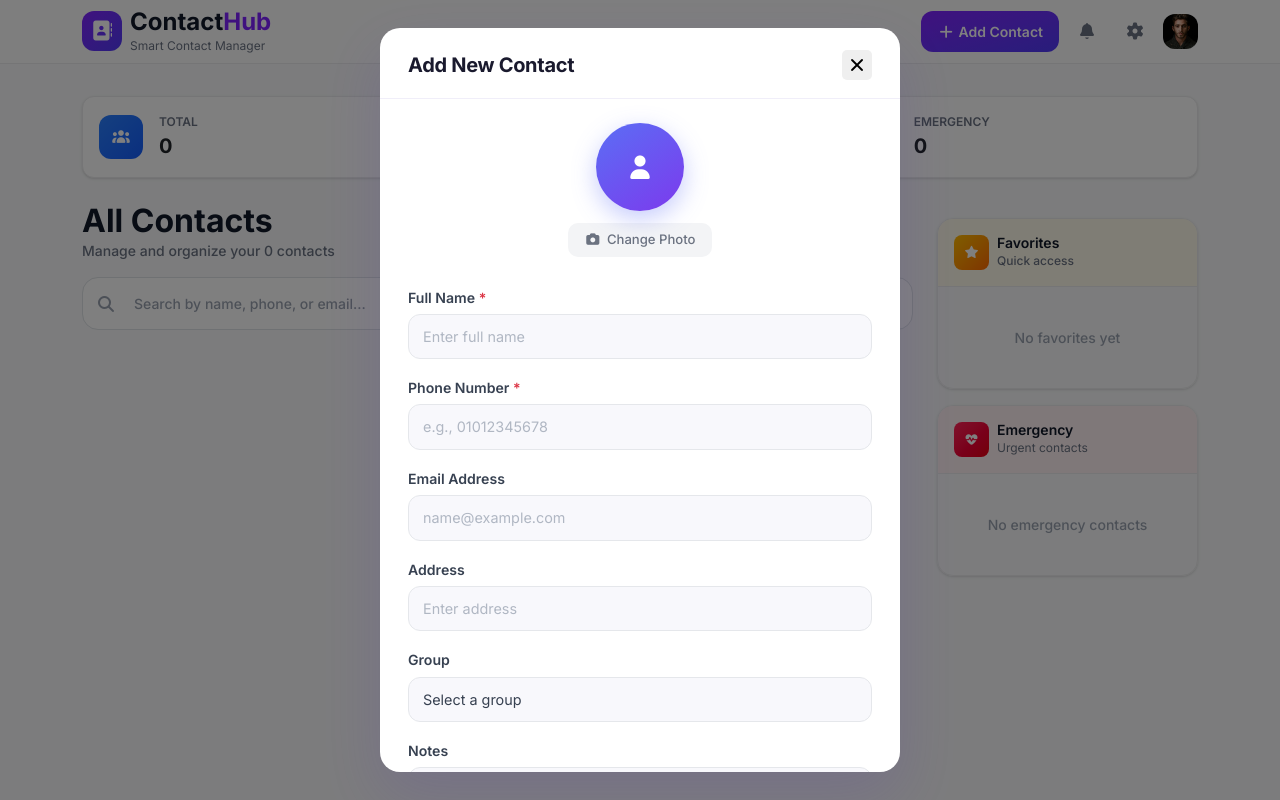
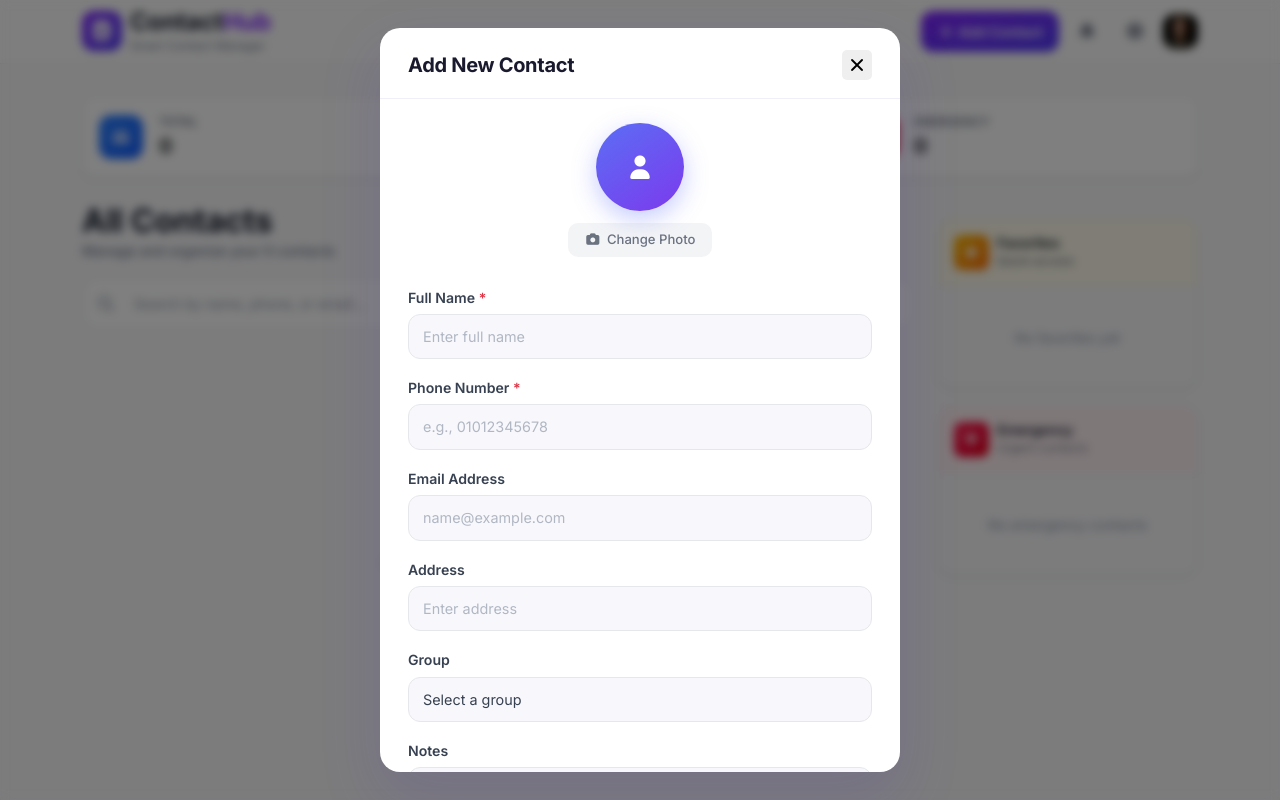
Before and after one commit to WaleedFathy22/ContactHub, a plain HTML site: page index.html in a window 1280 px wide. Both pictures are taken after a click on the button "Add Contact". Drawn offline with Linux system fonts and the light colour scheme; some packages are replaced by stand-ins of ours; a script that the page names is missing.

Commit message:
add background blure to modal

```diff
--- a/css/style.css
+++ b/css/style.css
@@ -392,6 +392,10 @@ nav button:hover {
 /* ------------ End Navbar Style ------------ */
 
 /* ------------ Modal Style ------------ */
+
+.modal{
+  backdrop-filter: blur(5px);
+}
 
 .modal .modal-content .modal-body::-webkit-scrollbar{
   display: none;
```
